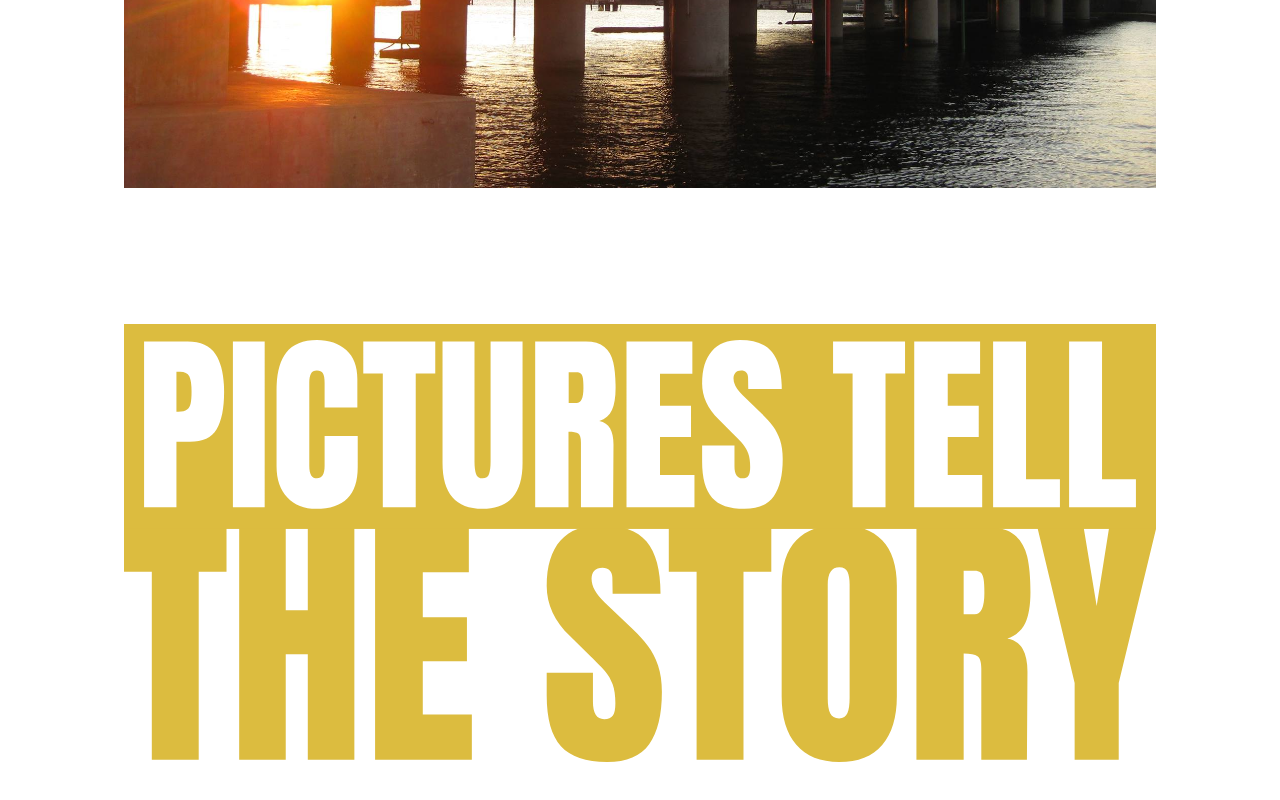
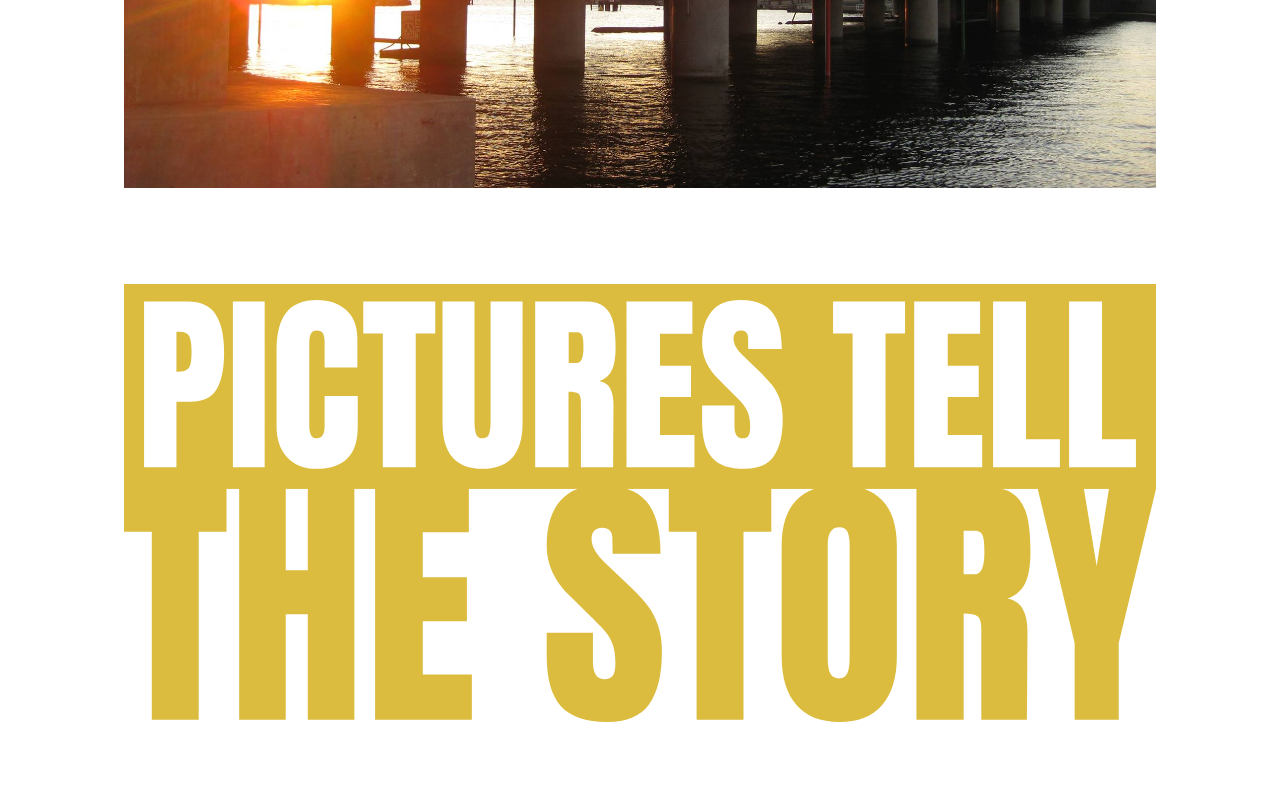
Before and after one commit to linnjansson/linnjansson.github.io, a plain HTML site: page pictures.html in a window 1280 px wide. Shown: the part 3173-3973 px from the top of the page. Drawn offline with Linux system fonts and the light colour scheme; a web font is replaced by a local one.

Commit message:
change titel and space in the end of the page picture

```diff
--- a/pictures.html
+++ b/pictures.html
@@ -3,6 +3,9 @@
 
   <meta charset="utf8">
   <meta name="viewport" content="width=device-width, initial-scale=1">
+  <title>LinnDesign Pictures</title>
+  <meta name="description" content="Linn Jansson is a UX-designer based in Stockholm.">
+  <meta property="og:image" content="https://linndesign.se/pictureBig.jpg"/>
 
   <head>
     <link href="https://fonts.googleapis.com/css?family=Cairo|Hind+Vadodara" rel="stylesheet">
@@ -66,7 +69,7 @@ function myFunction() {
         <img class="image-eye" src="sunset.jpg">
       </section>
 
-      <div class="row attention"><a class="image-link" href="mailto:linn.u.e.jansson@gmail.com"><img src="story.svg"></a></div>
+      <div class="row attention story"><a class="image-link" href="mailto:linn.u.e.jansson@gmail.com"><img src="story.svg"></a></div>
 
     </div>
 
--- a/style3.css
+++ b/style3.css
@@ -538,7 +538,12 @@ h1.mobile {
 
   .attention .image-link {
     grid-column: 2 / span 6;
-    margin: 4rem 0;
+    margin: 5rem 0;
+  }
+
+  .story .image-link {
+    grid-column: 2 / span 6;
+    margin: 2rem 0;
   }
 }
 
@@ -564,6 +569,7 @@ h1.mobile {
     grid-column: 2 / span 12;
     margin: 7rem 0;
   }
+
 }
 
 /* PICTURES */
@@ -594,6 +600,9 @@ h1.mobile {
 .image-flower {
   grid-column: 3;
 }
+.pictures .attention {
+  margin: 1.5rem 0;
+}
 
 @media (min-width: 30rem) {
   .pictures .section,
@@ -616,6 +625,10 @@ h1.mobile {
     grid-column: 5 / span 3;
     padding: 1.5rem 0 1.5rem 1rem;
   }
+
+  .image-link {
+    margin: 0rem 0;
+  }
 }
 
 @media (min-width: 60rem) {
@@ -631,6 +644,9 @@ h1.mobile {
 
   .image-flower {
     grid-column: 8 / span 6;
+  }
+  .pictures .attention .image-link {
+    margin: 3rem 0;
   }
 }
 
```
Also changed, not shown: illustrations.html (+3 -0 lines), index.html (+1 -1 lines), project.html (+3 -0 lines).
